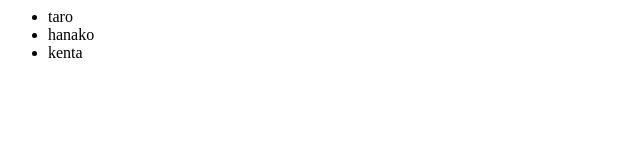
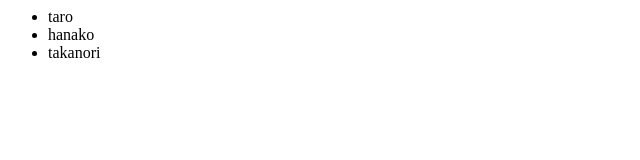
Before and after one commit to takanori19910907/git-learning, a plain HTML site: page index.html in a window 1280 px wide. Shown: the full height of the page, 0-640 px from the left. Drawn offline with Linux system fonts and the light colour scheme.

Commit message:
修正完了

```diff
--- a/index.html
+++ b/index.html
@@ -1,5 +1,5 @@
 <ul>
   <li>taro</li>
   <li>hanako</li>
-  <li>kenta</li>
+  <li>takanori</li>
 </ul>
```
